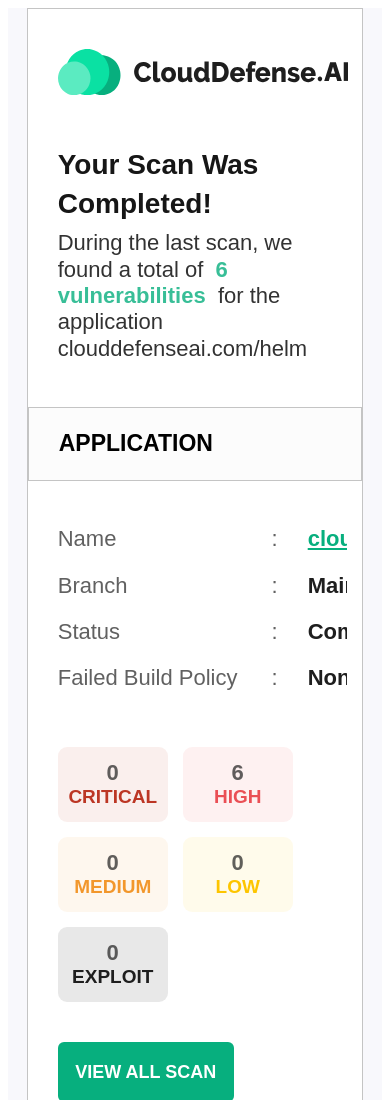
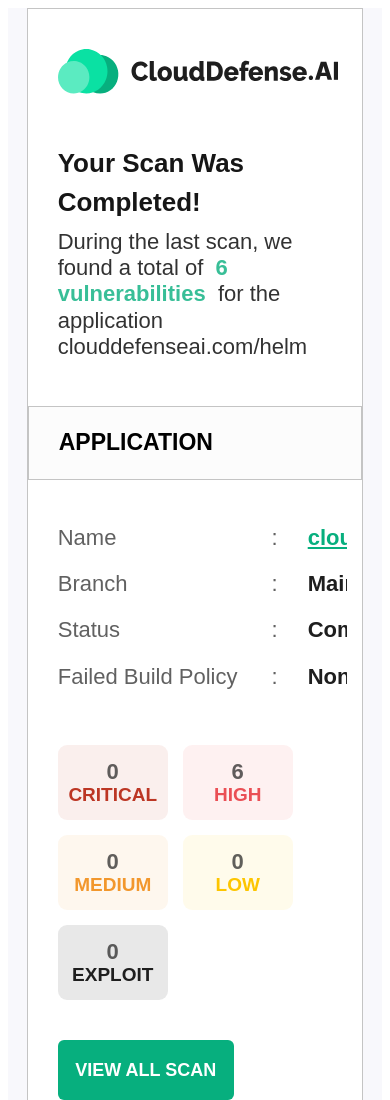
Before and after one commit to kamal-kgp/cd-email-newsletter, a website: page index.html in a window 390 px wide. Shown: the top 1100 px of the page. Drawn offline with Linux system fonts and the light colour scheme.

Commit message:
Update index.html

```diff
--- a/index.html
+++ b/index.html
@@ -319,12 +319,12 @@
 
       @media (max-width: 500px) {
         .cd-logo {
-          width: 290px;
+          width: 280px;
           height: auto;
         }
 
         .your-scan {
-          font-size: 28px;
+          font-size: 26px;
           min-height: 40px;
           line-height: 39px;
         }
```
